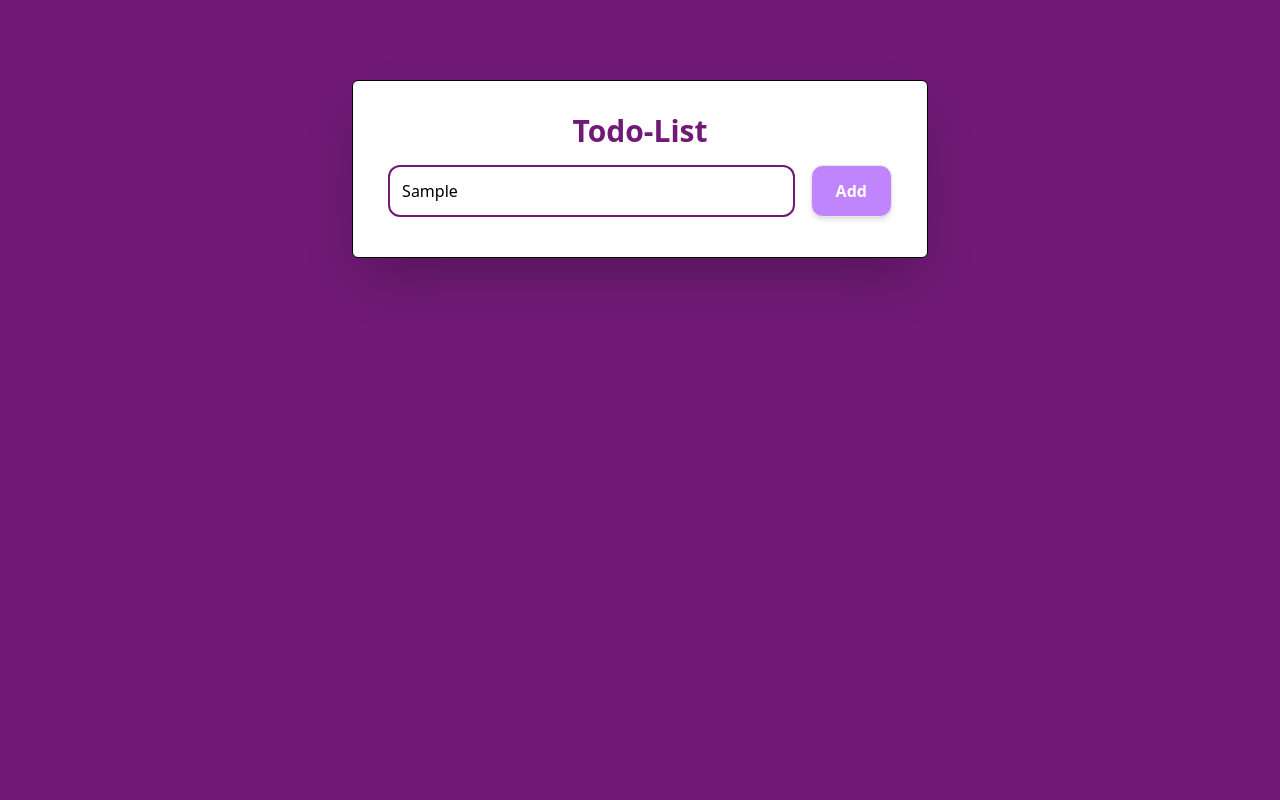
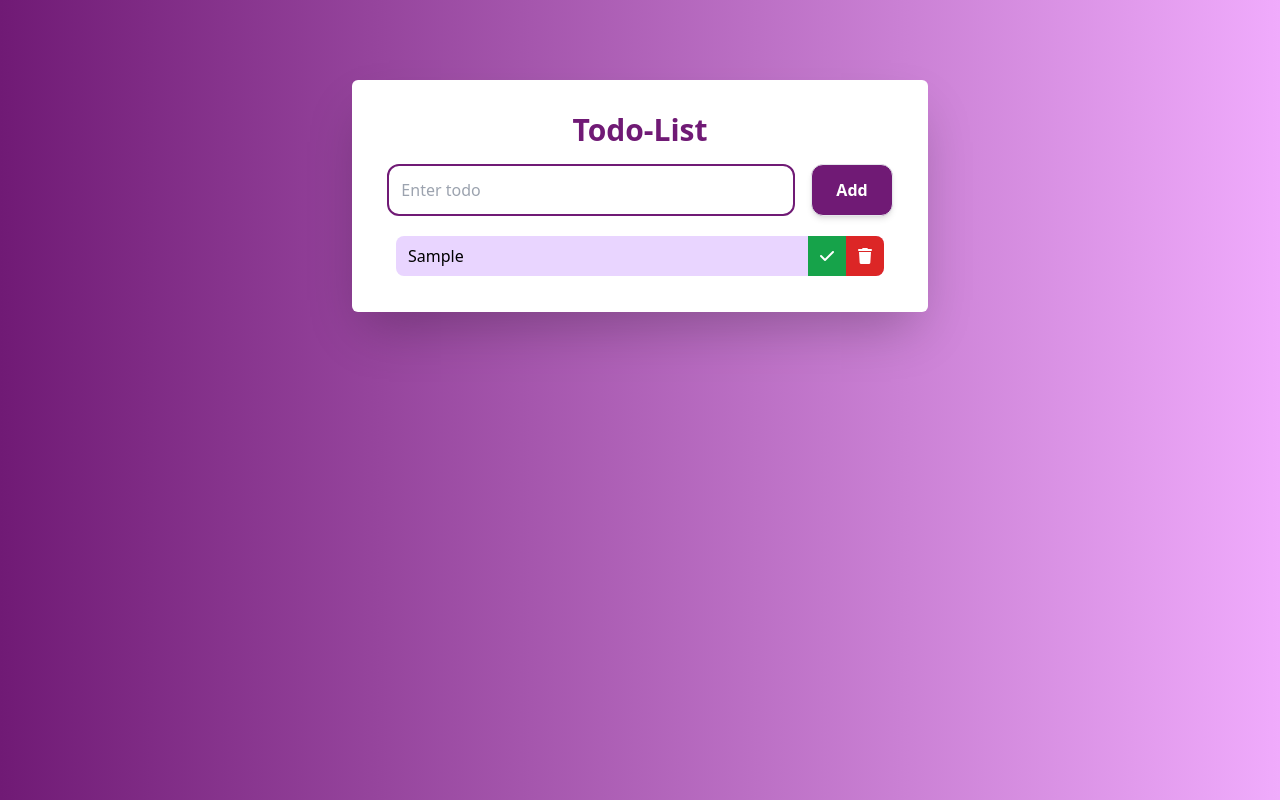
Before and after one commit to Aurwa/Todo-App-JS, a plain HTML site: page index.html in a window 1280 px wide. Both pictures are taken after typing "Sample" into the empty fields and a click on the button "Add". Drawn offline with nearby package versions, Linux system fonts and the light colour scheme.

Commit message:
add list items

```diff
--- a/index.html
+++ b/index.html
@@ -14,10 +14,12 @@
   </head>
   <body>
     <!-- global container -->
-    <div class="h-screen bg-fuchsia-900 py-20">
+    <div
+      class="h-screen bg-gradient-to-r from-fuchsia-900 to-fuchsia-300 py-20"
+    >
       <!-- todos -->
       <div
-        class="mx-auto px-4 py-4 rounded-md shadow-2xl bg-white border border-black w-auto max-w-xl h-auto"
+        class="mx-auto px-4 py-4 rounded-md shadow-2xl bg-white w-auto max-w-xl h-auto"
       >
         <h1 class="text-center text-3xl text-fuchsia-900 font-bold px-10 py-4">
           Todo-List
@@ -29,7 +31,7 @@
             class="p-3 rounded-xl border border-fuchsia-900 border-2 w-3/4 focus:outline-none todo-input"
           />
           <button
-            class="bg-purple-400 px-6 text-white font-bold rounded-xl py-3 todo-button border shadow-md"
+            class="bg-fuchsia-900 px-6 text-white font-bold rounded-xl py-3 todo-button border shadow-md"
             type="submit"
           >
             Add
--- a/script.js
+++ b/script.js
@@ -1,7 +1,6 @@
 const todoInput = document.querySelector(".todo-input");
 const todoButton = document.querySelector(".todo-button");
 const todoList = document.querySelector(".todo-list");
-const todoContainer = document.querySelector(".todo-container");
 
 //event-listeners
 todoButton.addEventListener("click", addTodo);
@@ -11,9 +10,44 @@ function addTodo(event) {
   event.preventDefault();
   const todoDiv = document.createElement("div");
   //todoDiv.classList.add('mx-auto', 'p-4', 'rounded-md', 'shadow-2xl');
-  todoDiv.classList.add("todo");
+
+  todoDiv.classList.add(
+    "todo",
+    "bg-purple-200",
+    "pl-3",
+    "rounded-lg",
+    "flex",
+    "justify-between",
+    "m-2",
+    "items-center"
+  );
   const newTodo = document.createElement("li");
   newTodo.innerText = todoInput.value;
-  newTodo.classList.add("todo-item");
-  todoDiv.appendChild(newTodo);
+  newTodo.classList.add("todo-item", "flex-1");
+  //complete button
+  const completedButton = document.createElement("button");
+  completedButton.innerHTML = '<i class="fas fa-check"></i>';
+  completedButton.classList.add(
+    "complete-btn",
+    "bg-green-600",
+    "text-white",
+    "border-none",
+    "py-2",
+    "px-3"
+  );
+  //delete button
+  const trashButton = document.createElement("button");
+  trashButton.innerHTML = '<i class="fas fa-trash"></i>';
+  trashButton.classList.add(
+    "trash-btn",
+    "bg-red-600",
+    "text-white",
+    "border-none",
+    "py-2",
+    "px-3",
+    "rounded-r-lg"
+  );
+  todoDiv.append(newTodo, completedButton, trashButton);
+  todoList.appendChild(todoDiv);
+  todoInput.value = "";
 }
```
